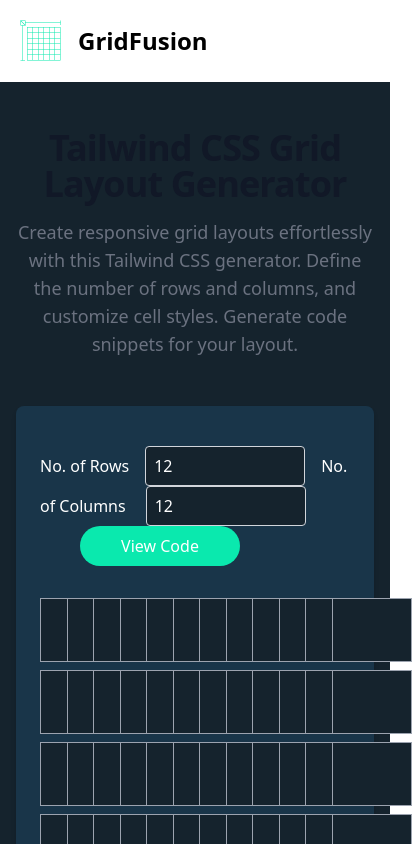
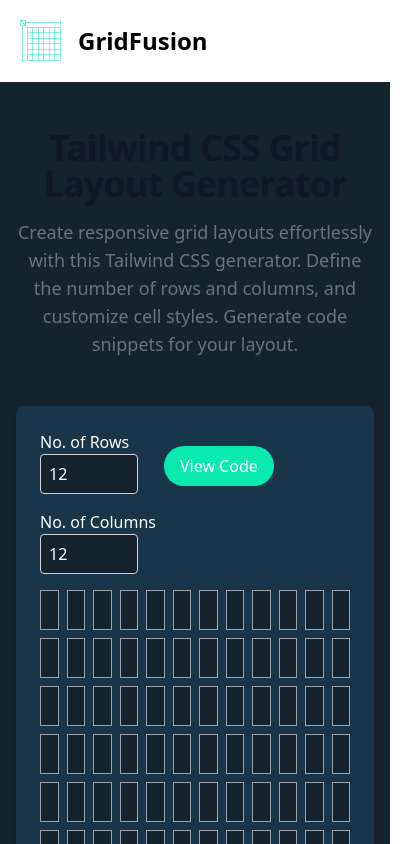
Before and after one commit to AhmerAli412/GridLayoutGenetrator, a React (Create React App) app: page / in a window 390 px wide. Shown: the top 844 px of the page, 412 px wide, since content can reach past the window. Built offline with nearby package versions, Linux system fonts and the light colour scheme.

Commit message:
responsive issue resolve

```diff
--- a/src/App.js
+++ b/src/App.js
@@ -7,11 +7,12 @@ function GridCell({ label, isSelected, onClick }) {
 
   return (
     <div
-      className={`h-16 w-20 lg:h-16 lg:w-20 sm:h-10 sm:w-8 flex items-center justify-center ${cellClass} ${selectedClass}`}
+      className={`md:h-16 h-10  md:w-20 sm:h-10 sm:w-2 flex items-center justify-center ${cellClass} ${selectedClass}`}
       onClick={onClick}
     ></div>
   );
 }
+
 
 function App() {
   const [rows, setRows] = useState(12);
@@ -106,46 +107,52 @@ function App() {
             styles. Generate code snippets for your layout.
           </p>
           <div className="bg-bg1 text-white w-full p-6 shadow-md rounded-lg mb-6">
-            <div className="flex">
-              <div className=" mt-4 mb-8">
-                <span>No. of Rows</span>
+          <div className="flex mb-4">
+          <div className="flex flex-col sm:flex-row sm:items-center sm:justify-center">
+  <div className="mb-4 sm:mb-0 sm:mr-4">
+    <span className="block sm:inline-block sm:mr-2">No. of Rows</span>
     <input
       type="number"
       id="rows"
       min="1"
-                  max="12" // Add max attribute
+      max="12"
       value={rows}
-                  onChange={(e) =>
-                    setRows(Math.min(Math.max(e.target.value, 1), 12))
-                  } // Apply restriction
-                  className="border-gray-300 bg-bg2 text-white ml-4 border h-10 w-40 px-2 py-1 rounded"
+      onChange={(e) => setRows(Math.min(Math.max(e.target.value, 1), 12))}
+      className="border-gray-300 bg-bg2 text-white sm:w-20 border h-10 px-2 py-1 rounded"
     />
-                <span className="ml-4">No. of Columns</span>
+  </div>
+
+  <div>
+    <span className="block sm:inline-block sm:mr-2">No. of Columns</span>
     <input
       type="number"
       id="cols"
       min="1"
-                  max="12" // Add max attribute
+      max="12"
       value={cols}
-                  onChange={(e) =>
-                    setCols(Math.min(Math.max(e.target.value, 1), 12))
-                  } // Apply restriction
-                  className="border-gray-300 bg-bg2 text-white ml-5 h-10 w-40 border px-2 py-1 rounded"
+      onChange={(e) => setCols(Math.min(Math.max(e.target.value, 1), 12))}
+      className="border-gray-300 bg-bg2 text-white sm:w-20 border h-10 px-2 py-1 rounded"
     />
+  </div>
+</div>
 
+<div className="text-center mt-4 sm:mt-0">
   <button
     data-modal-target="defaultModal"
-                  className="bg-bg3 text-white ml-10 py-2 h-10 w-40 px-4 rounded-full"
+    className="bg-bg3 text-white ml-2 py-2 px-4 rounded-full"
     type="button"
     onClick={() => setIsCodeVisible(true)}
   >
     View Code
   </button>
 </div>
+
 </div>
-            <div className="grid-preview grid grid-cols-12 gap-2">
+
+            <div className="grid-preview grid grid-cols-12 gap-2 sm:grid-cols-2 md:grid-cols-12">
         {generateGrid()}
       </div>
+
           </div>
         </div>
       </div>
```
Lines whose indentation alone changed are shown as unchanged.
